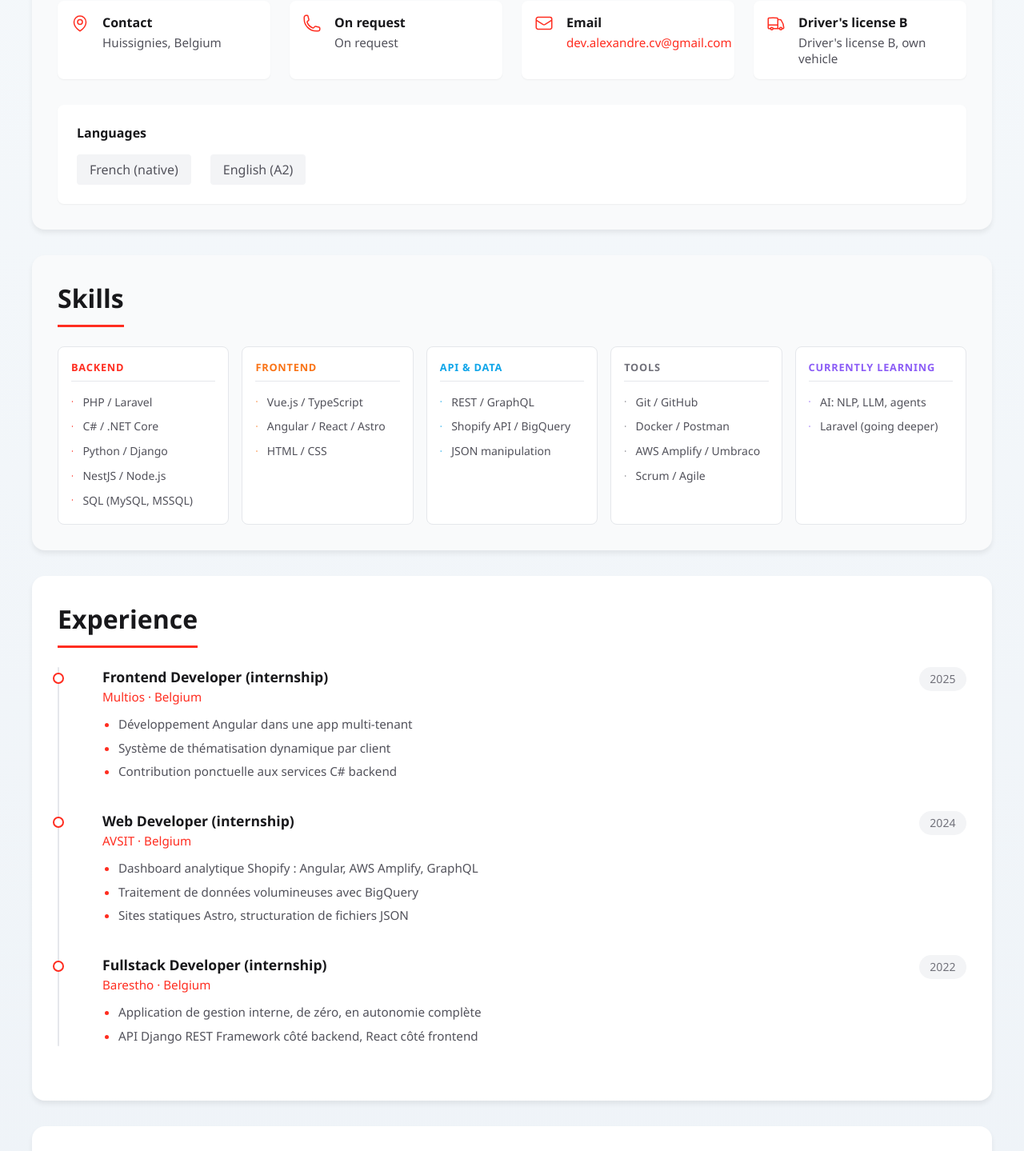
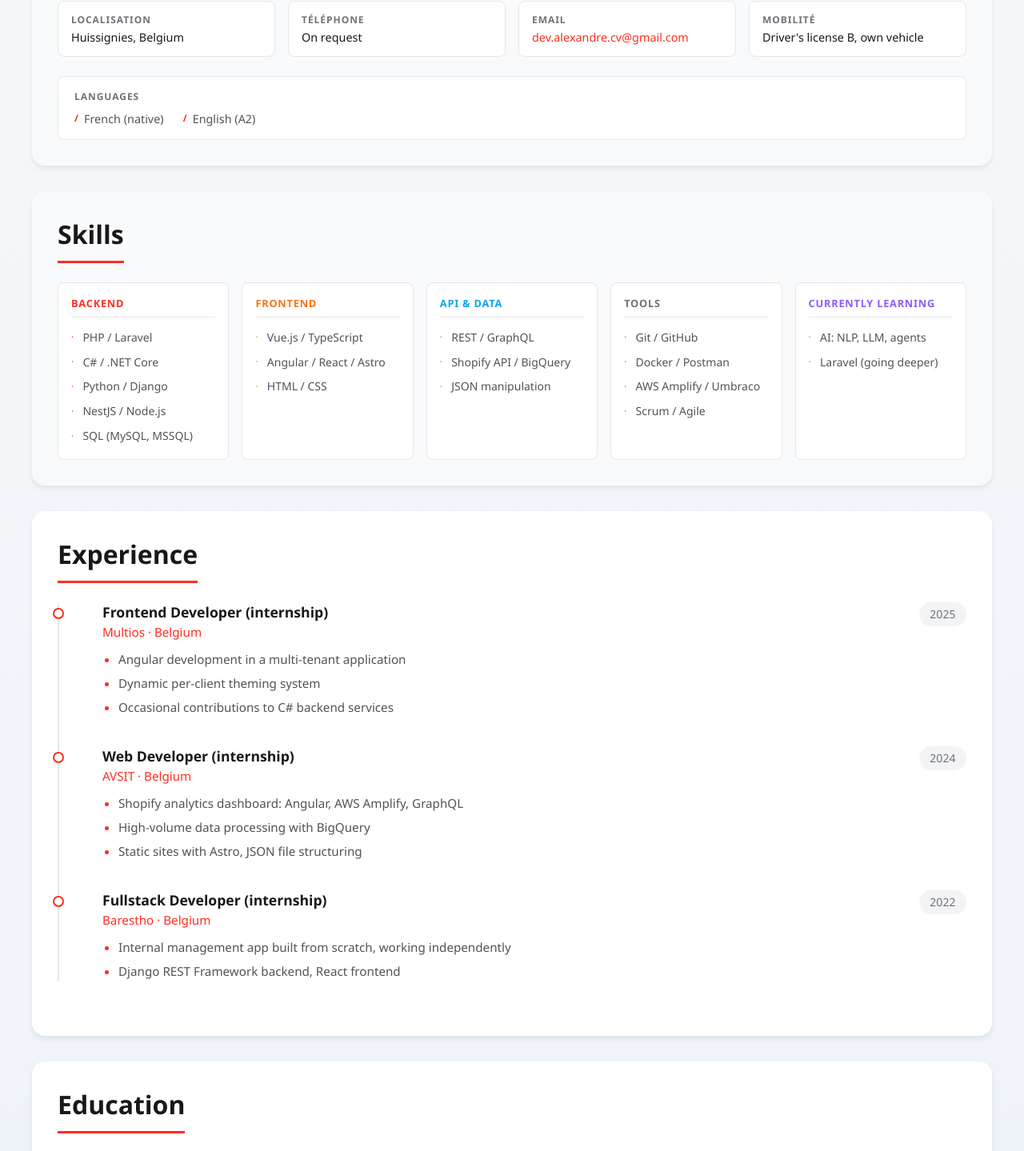
Before and after one commit to v-alex-dev/cv-2026, a Vue app: page / in a window 1280 px wide. Shown: the part 844-2283 px from the top of the page at 80% size. Built offline with nearby package versions, Linux system fonts and the light colour scheme.

Commit message:
Fix translate in experience section

```diff
--- a/src/components/ContactInfo.vue
+++ b/src/components/ContactInfo.vue
@@ -1,6 +1,5 @@
 <script setup lang="ts">
 import { useI18n } from 'vue-i18n'
-import { MapPinIcon, PhoneIcon, EnvelopeIcon, TruckIcon } from '@heroicons/vue/24/outline'
 
 const { t } = useI18n()
 </script>
@@ -8,37 +7,28 @@ const { t } = useI18n()
 <template>
   <section class="cv-section contact-section">
     <h3 class="section-title">{{ t('contact.title') }}</h3>
+
     <div class="contact-grid">
       <div class="contact-item">
-        <MapPinIcon class="icon" />
-        <div>
-          <strong>{{ t('contact.title') }}</strong>
-          <p>{{ t('contact.address') }}</p>
-        </div>
+        <span class="contact-label">Localisation</span>
+        <span class="contact-value">{{ t('contact.address') }}</span>
       </div>
 
       <div class="contact-item">
-        <PhoneIcon class="icon" />
-        <div>
-          <strong>{{ t('contact.phone').split(':')[0] }}</strong>
-          <p>{{ t('contact.phone').split(':')[1] || t('contact.phone') }}</p>
-        </div>
+        <span class="contact-label">Téléphone</span>
+        <span class="contact-value">{{ t('contact.phone') }}</span>
       </div>
 
       <div class="contact-item">
-        <EnvelopeIcon class="icon" />
-        <div>
-          <strong>Email</strong>
-          <p><a :href="`mailto:${t('contact.email')}`">{{ t('contact.email') }}</a></p>
-        </div>
+        <span class="contact-label">Email</span>
+        <a :href="`mailto:${t('contact.email')}`" class="contact-link">
+          {{ t('contact.email') }}
+        </a>
       </div>
 
       <div class="contact-item">
-        <TruckIcon class="icon" />
-        <div>
-          <strong>{{ t('contact.license').split(',')[0] }}</strong>
-          <p>{{ t('contact.license') }}</p>
-        </div>
+        <span class="contact-label">Mobilité</span>
+        <span class="contact-value">{{ t('contact.license') }}</span>
       </div>
     </div>
 
@@ -59,67 +49,64 @@ const { t } = useI18n()
 
 .contact-grid {
   display: grid;
-  grid-template-columns: repeat(auto-fit, minmax(250px, 1fr));
-  gap: 1.5rem;
-  margin-bottom: 2rem;
+  grid-template-columns: repeat(auto-fit, minmax(220px, 1fr));
+  gap: 1rem;
+  margin-bottom: 1.5rem;
 }
 
 .contact-item {
   display: flex;
-  align-items: flex-start;
-  gap: 1rem;
-  padding: 1rem;
+  flex-direction: column;
+  gap: 0.2rem;
+  padding: 0.875rem 1rem;
   background: var(--color-bg-primary);
   border-radius: 0.5rem;
-  box-shadow: var(--shadow-sm);
-  transition: all 0.3s ease;
+  border: 1px solid var(--color-border);
+  transition: border-color 0.2s ease;
 }
 
 .contact-item:hover {
-  box-shadow: var(--shadow-md);
-  transform: translateY(-2px);
+  border-color: var(--color-primary);
 }
 
-.icon {
-  width: 1.5rem;
-  height: 1.5rem;
-  color: var(--color-primary);
-  flex-shrink: 0;
+.contact-label {
+  font-size: 0.75rem;
+  font-weight: 700;
+  text-transform: uppercase;
+  letter-spacing: 0.08em;
+  color: var(--color-text-tertiary);
 }
 
-.contact-item strong {
-  display: block;
+.contact-value {
+  font-size: 0.9rem;
   color: var(--color-text-primary);
-  margin-bottom: 0.25rem;
 }
 
-.contact-item p {
-  margin: 0;
-  color: var(--color-text-secondary);
-  font-size: 0.95rem;
-}
-
-.contact-item a {
+.contact-link {
+  font-size: 0.9rem;
   color: var(--color-primary);
   text-decoration: none;
   transition: color 0.2s ease;
 }
 
-.contact-item a:hover {
-  color: var(--color-hover);
+.contact-link:hover {
   text-decoration: underline;
 }
 
 .languages {
   background: var(--color-bg-primary);
-  padding: 1.5rem;
+  padding: 1rem 1.25rem;
   border-radius: 0.5rem;
-  box-shadow: var(--shadow-sm);
+  border: 1px solid var(--color-border);
 }
 
 .languages h4 {
-  margin: 0 0 1rem 0;
-  color: var(--color-text-primary);
+  font-size: 0.75rem;
+  font-weight: 700;
+  text-transform: uppercase;
+  letter-spacing: 0.08em;
+  color: var(--color-text-tertiary);
+  margin: 0 0 0.625rem 0;
 }
 
 .languages ul {
@@ -132,56 +119,48 @@ const { t } = useI18n()
 }
 
 .languages li {
+  font-size: 0.9rem;
   color: var(--color-text-secondary);
-  padding: 0.5rem 1rem;
-  background: var(--color-bg-tertiary);
-  border-radius: 0.25rem;
-  transition: all 0.2s ease;
+  position: relative;
+  padding-left: 0.75rem;
 }
 
-.languages li:hover {
-  background: var(--color-primary-alpha);
+.languages li::before {
+  content: '/';
+  position: absolute;
+  left: 0;
   color: var(--color-primary);
-}
-
-@media (max-width: 1024px) {
-  .contact-grid {
-    grid-template-columns: repeat(2, 1fr);
-  }
+  font-weight: 700;
+  font-size: 0.75rem;
 }
 
 @media (max-width: 768px) {
   .contact-grid {
-    grid-template-columns: 1fr;
-    gap: 1rem;
-  }
-
-  .contact-item {
-    padding: 0.875rem;
-  }
-
-  .languages {
-    padding: 1.25rem;
-  }
-
-  .languages ul {
-    gap: 1rem;
+    grid-template-columns: repeat(2, 1fr);
+    gap: 0.75rem;
   }
 }
 
 @media (max-width: 480px) {
-  .contact-item {
-    padding: 0.75rem;
-    gap: 0.75rem;
+  .contact-grid {
+    grid-template-columns: 1fr;
+  }
+}
+
+@media print {
+  .contact-section {
+    background: white !important;
   }
 
+  .contact-item,
   .languages {
-    padding: 1rem;
+    border: none !important;
+    background: white !important;
+    padding: 0 !important;
   }
 
-  .languages li {
-    padding: 0.4rem 0.75rem;
-    font-size: 0.9rem;
+  .contact-item:hover {
+    border-color: transparent !important;
   }
 }
 </style>
--- a/src/components/EducationSection.vue
+++ b/src/components/EducationSection.vue
@@ -1,10 +1,14 @@
 <script setup lang="ts">
+import { computed } from 'vue'
 import { useI18n } from 'vue-i18n'
 import type { Education } from '../types/cv'
 
-const { t, tm } = useI18n()
+const { t, tm, locale } = useI18n()
 
-const educationItems = tm('education.items') as unknown as Education[]
+const educationItems = computed(() => {
+  void locale.value
+  return tm('education.items') as unknown as Education[]
+})
 </script>
 
 <template>
@@ -12,11 +16,7 @@ const educationItems = tm('education.items') as unknown as Education[]
     <h3 class="section-title">{{ t('education.title') }}</h3>
 
     <div class="education-grid">
-      <article
-        v-for="(item, index) in educationItems"
-        :key="index"
-        class="education-item"
-      >
+      <article v-for="(item, index) in educationItems" :key="index" class="education-item">
         <h4 class="degree">{{ item.degree }}</h4>
         <p class="school">{{ item.school }}</p>
         <p class="location-period">{{ item.location }} · {{ item.period }}</p>
@@ -76,7 +76,6 @@ const educationItems = tm('education.items') as unknown as Education[]
   margin: 0;
 }
 
-/* ── Responsive ── */
 @media (max-width: 1024px) {
   .education-grid {
     grid-template-columns: repeat(2, 1fr);
--- a/src/components/ExperienceSection.vue
+++ b/src/components/ExperienceSection.vue
@@ -1,10 +1,15 @@
 <script setup lang="ts">
+import { computed } from 'vue'
 import { useI18n } from 'vue-i18n'
 import type { Experience } from '../types/cv'
 
-const { t, tm } = useI18n()
+const { t, tm, locale } = useI18n()
 
-const jobs = tm('experience.jobs') as unknown as Experience[]
+const jobs = computed(() => {
+  // Dépendance explicite sur locale.value pour forcer la réévaluation au changement de langue
+  void locale.value
+  return tm('experience.jobs') as unknown as Experience[]
+})
 </script>
 
 <template>
@@ -12,11 +17,7 @@ const jobs = tm('experience.jobs') as unknown as Experience[]
     <h3 class="section-title">{{ t('experience.title') }}</h3>
 
     <div class="timeline">
-      <article
-        v-for="(job, index) in jobs"
-        :key="index"
-        class="experience-item"
-      >
+      <article v-for="(job, index) in jobs" :key="index" class="experience-item">
         <div class="experience-header">
           <div class="company-info">
             <h4 class="position">{{ job.position }}</h4>
@@ -140,14 +141,9 @@ const jobs = tm('experience.jobs') as unknown as Experience[]
   background: rgba(16, 185, 129, 0.05);
 }
 
-/* ── Responsive ── */
 @media (max-width: 768px) {
   .timeline {
     padding-left: 1rem;
-  }
-
-  .timeline::before {
-    width: 2px;
   }
 
   .experience-item {
@@ -175,10 +171,6 @@ const jobs = tm('experience.jobs') as unknown as Experience[]
     padding: 0.3rem 0.7rem;
     font-size: 0.825rem;
   }
-
-  .tasks-list {
-    font-size: 0.9rem;
-  }
 }
 
 @media (max-width: 480px) {
--- a/src/i18n/locales/en.json
+++ b/src/i18n/locales/en.json
@@ -23,7 +23,7 @@
   },
   "profile": {
     "title": "About",
-    "description": "Three internships, three different stacks: PHP Laravel, C# .NET, Python Django. Each time: read the existing code before writing mine, understand the choices before questioning them. I build backends that do what they are supposed to do, without over-engineering.",
+    "description": "Three internships, three different stacks: PHP Laravel, C# .NET, Python Django. Each time: read the existing code before writing mine, understand the choices before questioning them. I build backends that do what they are asked to do, without over-engineering.",
     "highlight": "What sets me apart: I ask questions before opening a file. I would rather lose ten minutes in a meeting than two days fixing a misunderstanding.",
     "softSkills": {
       "title": "In practice",
@@ -43,9 +43,9 @@
         "period": "2025",
         "location": "Belgium",
         "tasks": [
-          "Développement Angular dans une app multi-tenant",
-          "Système de thématisation dynamique par client",
-          "Contribution ponctuelle aux services C# backend"
+          "Angular development in a multi-tenant application",
+          "Dynamic per-client theming system",
+          "Occasional contributions to C# backend services"
         ],
         "achievements": null
       },
@@ -55,9 +55,9 @@
         "period": "2024",
         "location": "Belgium",
         "tasks": [
-          "Dashboard analytique Shopify : Angular, AWS Amplify, GraphQL",
-          "Traitement de données volumineuses avec BigQuery",
-          "Sites statiques Astro, structuration de fichiers JSON"
+          "Shopify analytics dashboard: Angular, AWS Amplify, GraphQL",
+          "High-volume data processing with BigQuery",
+          "Static sites with Astro, JSON file structuring"
         ],
         "achievements": null
       },
@@ -67,8 +67,8 @@
         "period": "2022",
         "location": "Belgium",
         "tasks": [
-          "Application de gestion interne, de zéro, en autonomie complète",
-          "API Django REST Framework côté backend, React côté frontend"
+          "Internal management app built from scratch, working independently",
+          "Django REST Framework backend, React frontend"
         ],
         "achievements": null
       }
@@ -130,7 +130,7 @@
       {
         "school": "IFAPME",
         "location": "Belgium",
-        "degree": "Mobile development",
+        "degree": "Mobile Development",
         "period": "2020 - 2021",
         "description": ""
       }
--- a/src/i18n/locales/fr.json
+++ b/src/i18n/locales/fr.json
@@ -23,7 +23,7 @@
   },
   "profile": {
     "title": "Profil",
-    "description": "Trois stages, trois stacks différentes. PHP Laravel, C# .NET, Python Django. A chaque fois : lire le code existant avant d'écrire le mien, comprendre les choix avant de les remettre en question. Je construis des backends qui font ce qu'on leur demande, sans surarchitecturer.",
+    "description": "Trois stages, trois stacks différentes : PHP Laravel, C# .NET, Python Django. A chaque fois la même approche : lire le code existant avant d'écrire le mien, comprendre les choix avant de les remettre en question. Je construis des backends qui font ce qu'on leur demande, sans surarchitecturer.",
     "highlight": "Ce qui me distingue : je pose des questions avant d'ouvrir un fichier. Je préfère perdre dix minutes en réunion que deux jours à corriger une mauvaise compréhension.",
     "softSkills": {
       "title": "En pratique",
```
